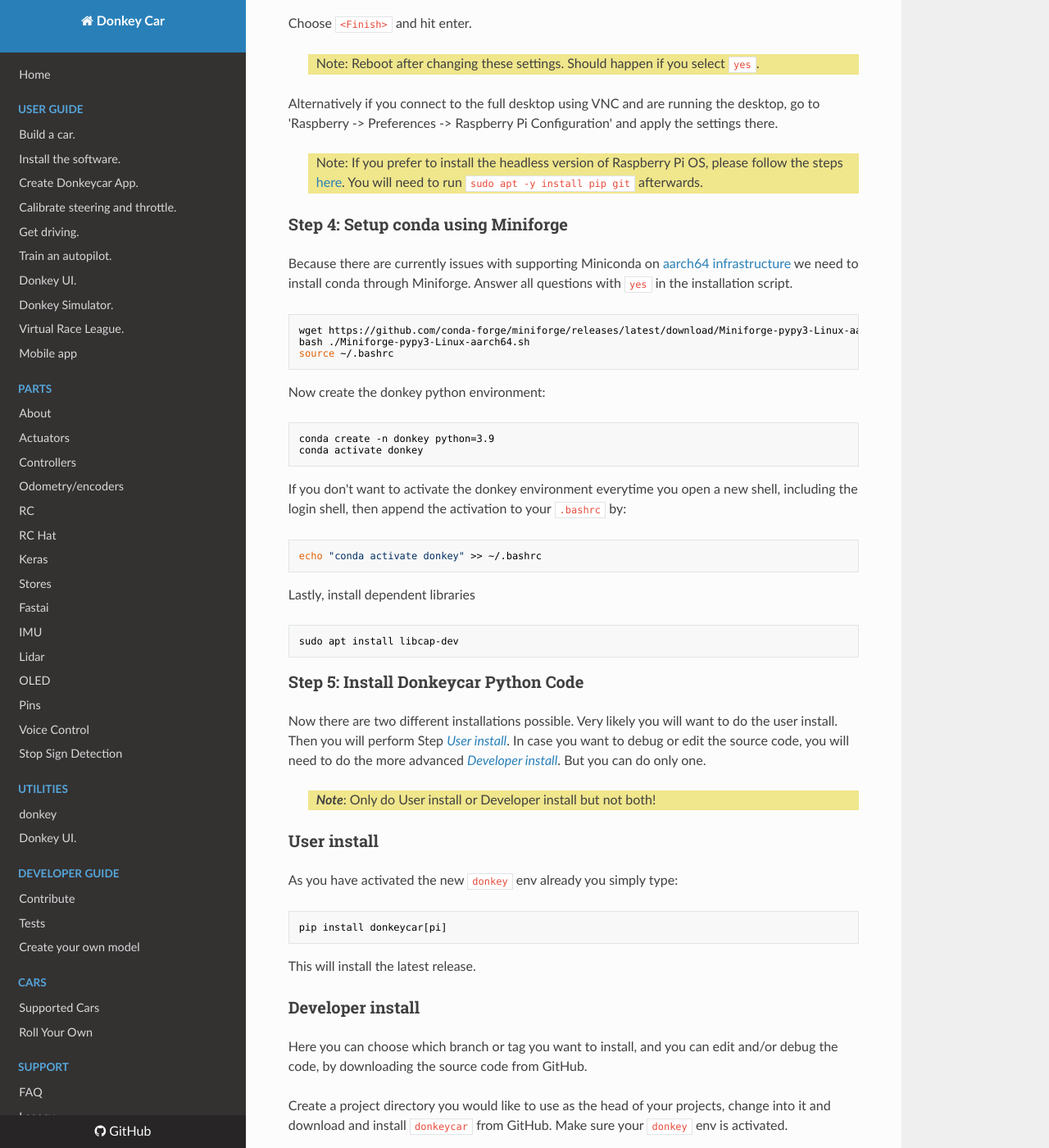
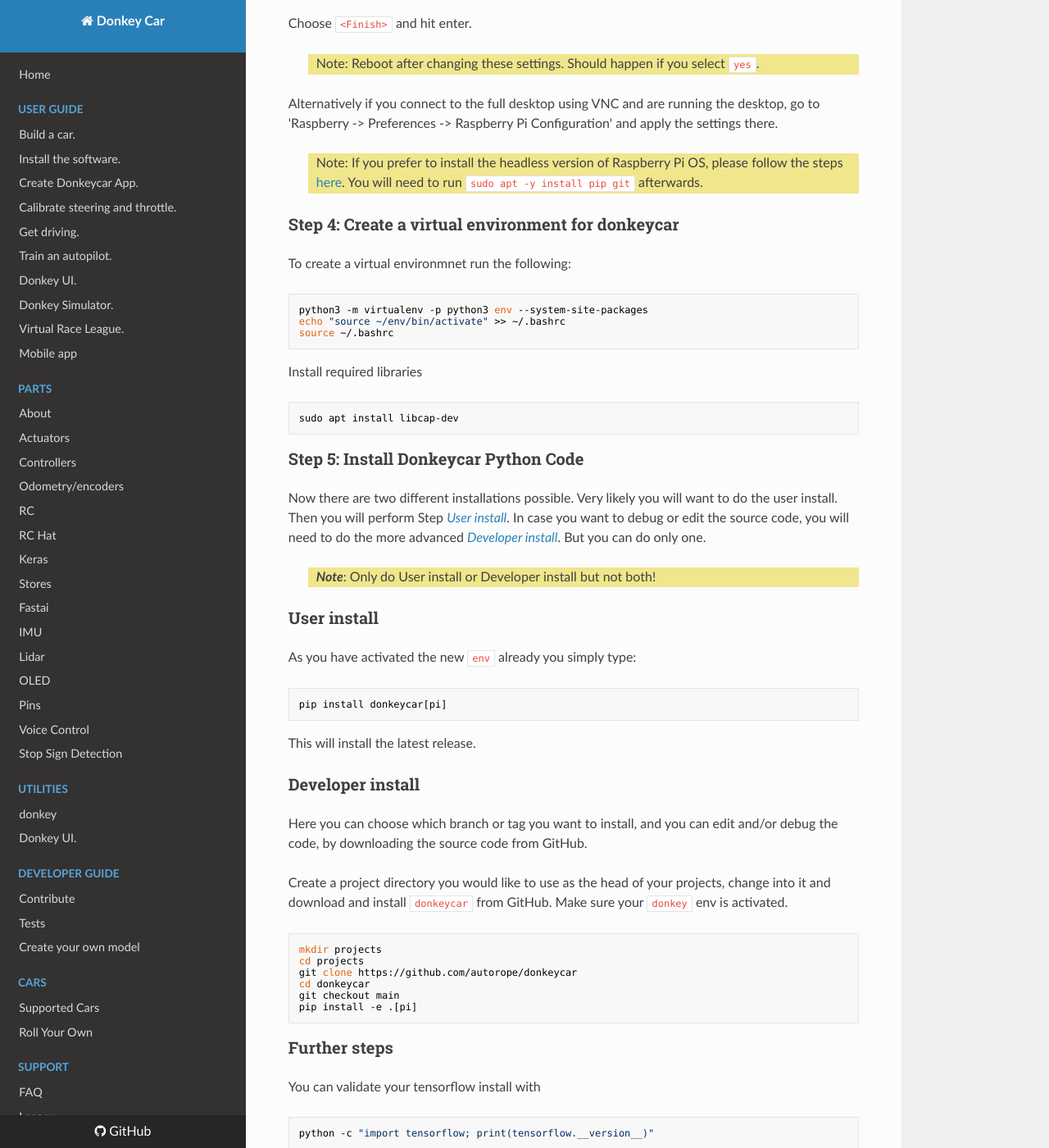
Before and after one commit to autorope/donkeydocs, an MkDocs documentation site: the page built from docs/guide/robot_sbc/setup_raspberry_pi.md, in a window 1280 px wide and 1400 px high, scrolled down 2708 px. Shown: the whole window at 82% size. Built offline with MkDocs 1.6.1, drawn with Linux system fonts in a browser that asks for light colours; nearby versions of some CDN libraries.

Commit message:
Revert RPi install to venv
It turns out that libcamera2 only runs with the system python, so we need to stay on venv.

````diff
--- a/docs/guide/robot_sbc/setup_raspberry_pi.md
+++ b/docs/guide/robot_sbc/setup_raspberry_pi.md
@@ -70,7 +70,6 @@ sudo apt-get update --allow-releaseinfo-change
 sudo apt-get upgrade
 ```
 
-
 ### Step 3: Raspi-config
 
 Doing it in the shell through:
@@ -96,35 +95,16 @@ and apply the settings there.
 > You will need to run `sudo apt -y install pip git` afterwards.
 
 
-### Step 4: Setup conda using Miniforge
+### Step 4: Create a virtual environment for donkeycar
 
-Because there are currently issues with supporting Miniconda on
-[aarch64 infrastructure](https://github.com/conda/conda/issues/11486)
-we need to install conda through Miniforge. Answer all questions with `yes`
-in the installation script.
-
+To create a virtual environmnet run the following:
 ```bash
-wget https://github.com/conda-forge/miniforge/releases/latest/download/Miniforge-pypy3-Linux-aarch64.sh
-bash ./Miniforge-pypy3-Linux-aarch64.sh
+python3 -m virtualenv -p python3 env --system-site-packages
+echo "source ~/env/bin/activate" >> ~/.bashrc
 source ~/.bashrc
 ```
 
-Now create the donkey python environment:
-
-```bash
-conda create -n donkey python=3.9
-conda activate donkey
-```
-
-If you don't want to activate the donkey environment everytime you open a
-new shell, including the login shell, then append the activation to your
-`.bashrc` by:
-
-```bash
-echo "conda activate donkey" >> ~/.bashrc
-```
-
-Lastly, install dependent libraries
+Install required libraries
 ```bash
 sudo apt install libcap-dev
 ```
@@ -141,7 +121,7 @@ you want to debug or edit the source code, you will need to do the more advanced
 
 ### User install
 
-As you have activated the new `donkey` env already you simply type:
+As you have activated the new `env` already you simply type:
 
 ```bash
 pip install donkeycar[pi]
````
